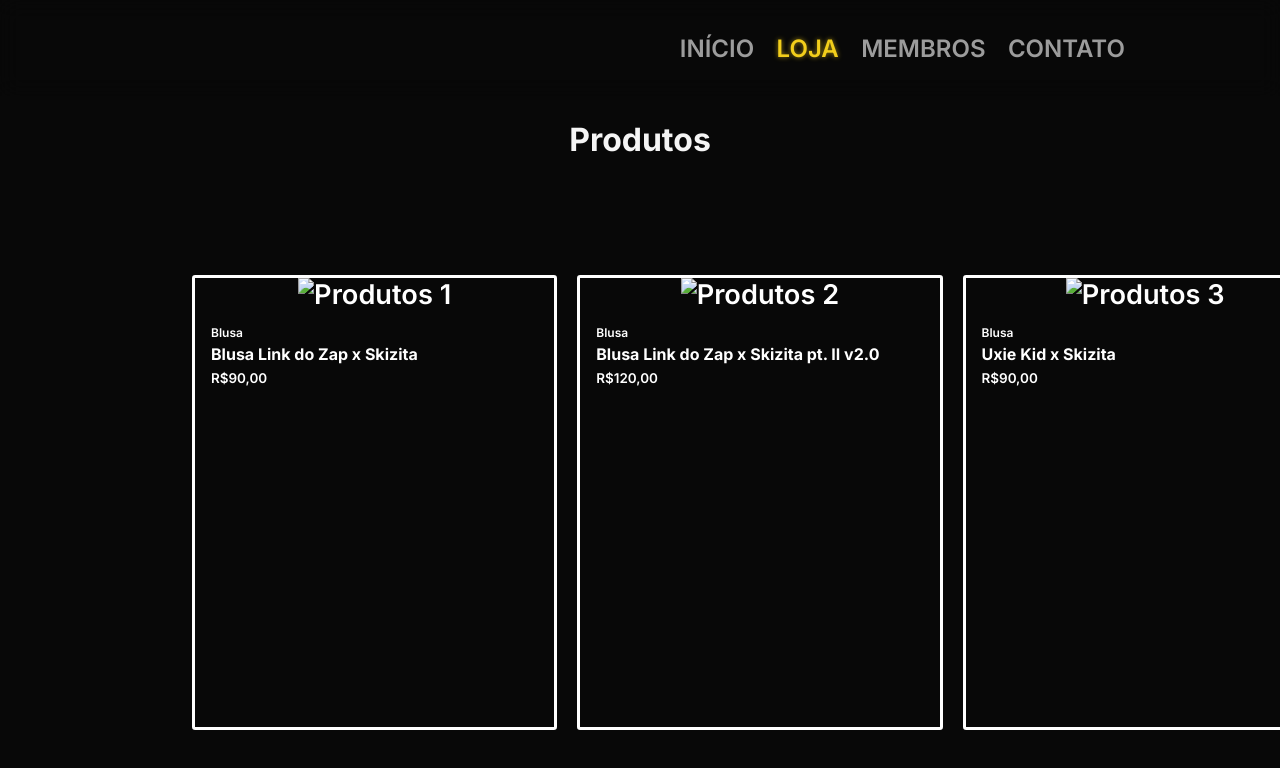
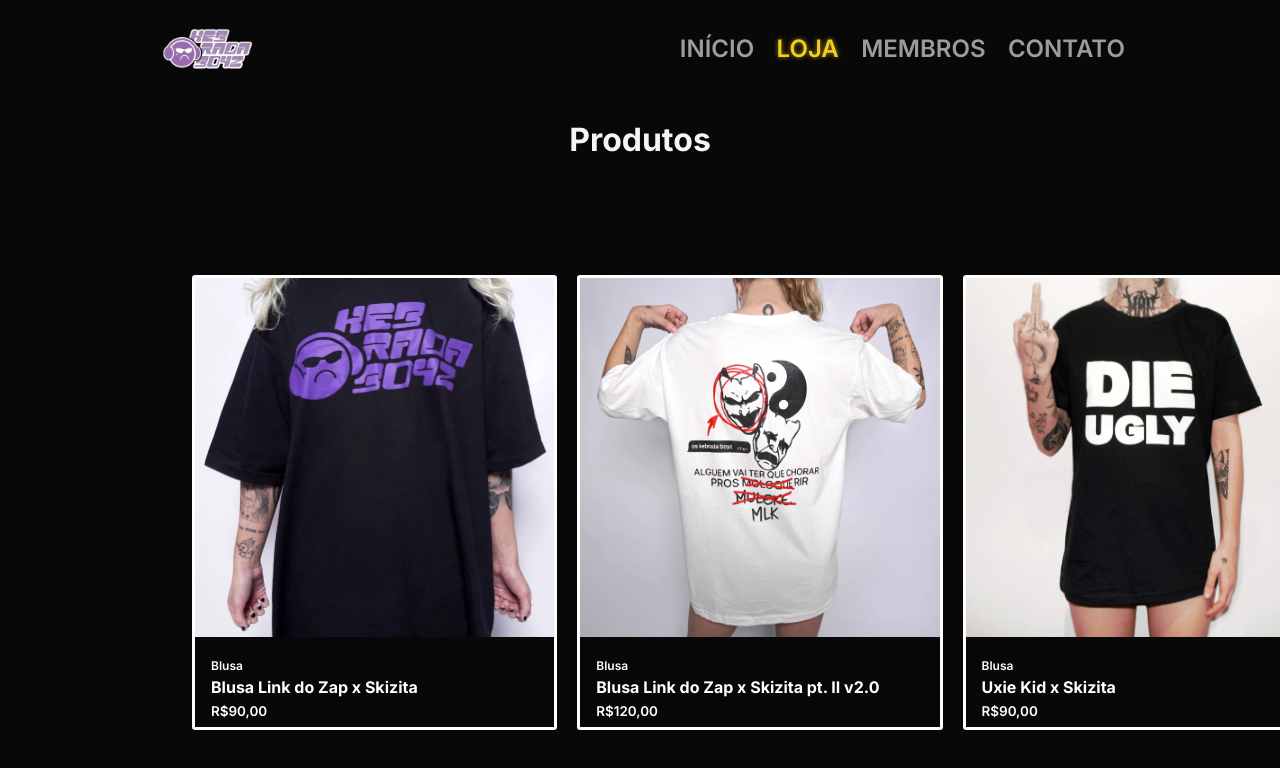
Before and after one commit to yungvirugo/kebradaboyz, a plain HTML site: page loja.html in a window 1280 px wide. Shown: the top 768 px of the page. Drawn offline with Linux system fonts and the light colour scheme; the site is published under a folder, as on GitHub Pages, so addresses that start at the root find nothing.

```diff
--- a/loja.html
+++ b/loja.html
@@ -5,13 +5,13 @@
     <meta charset="UTF-8">
     <meta name="viewport" content="width=device-width, initial-scale=1.0">
     <link rel="stylesheet" href="style.css">
-    <link rel="icon" type="image/png" href="/imagens/logo-kbz.png">
+    <link rel="icon" type="image/png" href="imagens/logo-kbz.png">
     <title>Loja - KebradaBoyz</title>
 </head>
 
 <body>
     <header>
-        <img src="/imagens/logo-kbz.png" alt="">
+        <img src="imagens/logo-kbz.png" alt="">
         <nav>
             <a href="index.html" class="menu-item">INÍCIO</a>
             <a href="loja.html" class="menu-item">LOJA</a>
@@ -24,7 +24,7 @@
     <h1>Produtos</h1>
     <div class="loja-container">
         <div class="produtos">
-            <img src="/imagens/roupa1.webp" alt="Produtos 1">
+            <img src="imagens/roupa1.webp" alt="Produtos 1">
             <div class="descricao_porduto">
                 <span class="categoria-produto">Blusa</span>
                 <h2 class="nome-produto">Blusa Link do Zap x Skizita</h2>
@@ -33,7 +33,7 @@
         </div>
 
         <div class="produtos">
-            <img src="/imagens/link2certa.webp" alt="Produtos 2">
+            <img src="imagens/link2certa.webp" alt="Produtos 2">
             <div class="descricao_porduto">
                 <span class="categoria-produto">Blusa</span>
                 <h2 class="nome-produto">Blusa Link do Zap x Skizita pt. II v2.0</h2>
@@ -42,7 +42,7 @@
         </div>
 
         <div class="produtos">
-            <img src="/imagens/ugly.webp" alt="Produtos 3">
+            <img src="imagens/ugly.webp" alt="Produtos 3">
             <div class="descricao_porduto">
                 <span class="categoria-produto">Blusa</span>
                 <h2 class="nome-produto">Uxie Kid x Skizita</h2>
@@ -55,4 +55,5 @@
     <script src="script.js"></script>
 </body>
 
+
 </html>
```
